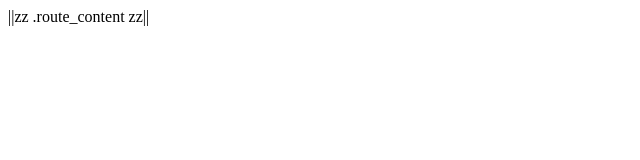
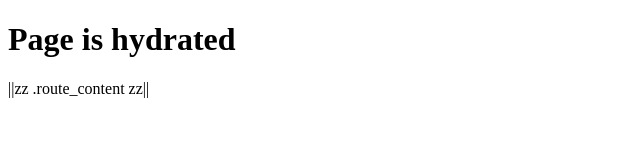
Before and after one commit to voidKandy/zyph, a plain HTML site: page test_pages/index.html in a window 1280 px wide. Shown: the whole page, without its empty margins (0-640 px from the left). Drawn offline with Linux system fonts and the light colour scheme.

Commit message:
middleware implemented

```diff
--- a/test_pages/index.html
+++ b/test_pages/index.html
@@ -2,14 +2,19 @@
 <html lang="en">
 
 <head>
-
   <title>
     Zyph Test
   </title>
 </head>
 
 <body>
-  ||zz .route_content zz||
+  <header>
+    <h1>Page is hydrated
+    </h1>
+  </header>
+  <div>
+    ||zz .route_content zz||
+  </div>
 </body>
 
 </html>
```
Also changed, not shown: pages/index.html (deleted, +0 -15 lines), 8 other files.
